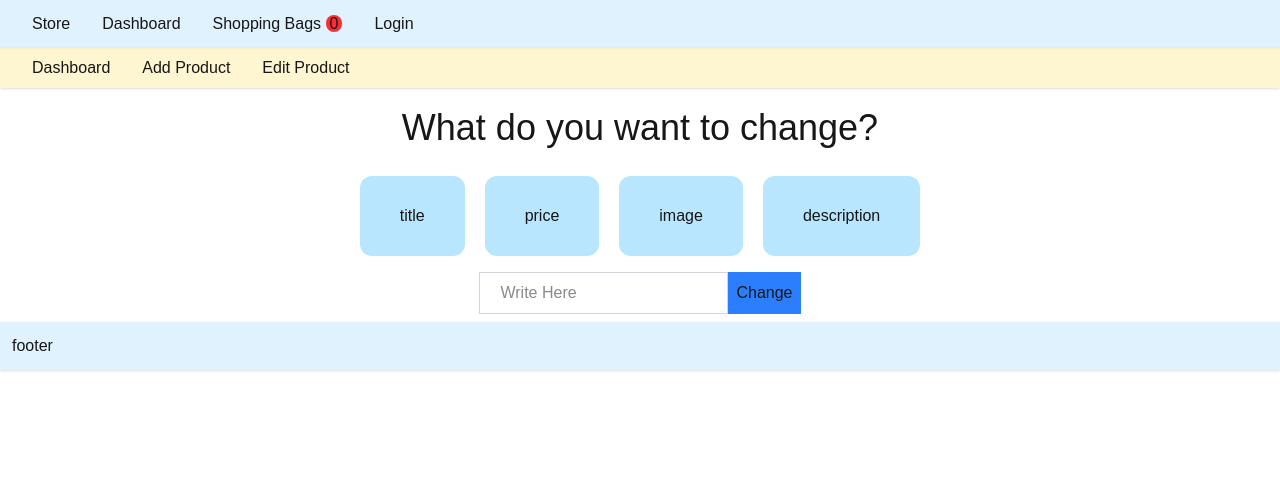
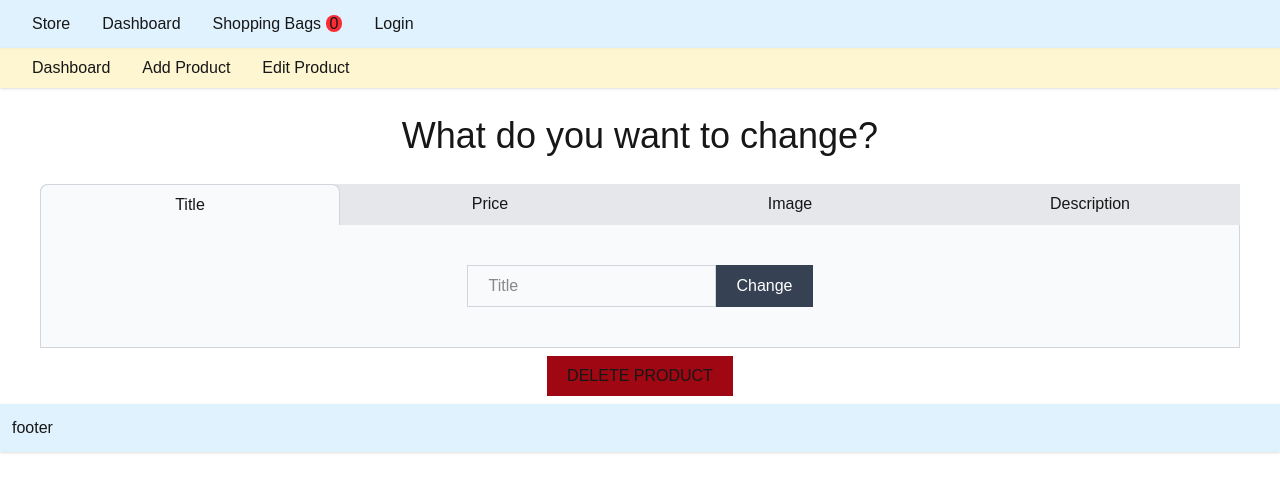
Before and after one commit to KimiyaKhoshnood/FlowerShop, a Next.js app: page /dashboard/edit/1 in a window 1280 px wide. Shown: the top 492 px of the page. Built offline with nearby package versions, Linux system fonts and the light colour scheme; data requests are answered from the project's data file.

Commit message:
updating
updating

```diff
--- a/src/app/bag/page.tsx
+++ b/src/app/bag/page.tsx
@@ -16,6 +16,21 @@ const ShoppingBag = () => {
     });
   }, []);
 
+  const handleBuy = () => {
+    if (shoppingItems[0]) {
+      axios
+      .post("http://localhost:3004/orders", {
+        shoppingItems,
+        discount: discount,
+      })
+      .then((res) => {
+        console.log(res.data);
+      });
+    } else {
+      console.log("Empty Bag!");
+    }
+  };
+
   return (
     <div className="px-10 py-2">
       {shoppingItems?.map((each) => {
@@ -25,7 +40,9 @@ const ShoppingBag = () => {
       {/* component for total price and discount and process */}
       <div className="border">
         <div className="p-3">
-          <p>Total Discount: <span>{discount}%</span></p>
+          <p>
+            Total Discount: <span>{discount}%</span>
+          </p>
           <span>Total Price: </span>{" "}
           <span>
             {shoppingItems
@@ -33,16 +50,29 @@ const ShoppingBag = () => {
                 let selectedProduct = allProducts.find(
                   (product) => product.id == item.id
                 );
-                return total + (selectedProduct?.price || 0) * item.qty * (100-discount)/100;
+                return (
+                  total +
+                  ((selectedProduct?.price || 0) *
+                    item.qty *
+                    (100 - discount)) /
+                    100
+                );
               }, 0)
               .toFixed(2)}{" "}
             $
           </span>
         </div>
-        <Discount/>
+        <Discount />
       </div>
 
-      <div className="flex justify-center p-10"><button className="bg-sky-200 px-10 py-1 rounded-2xl">buy</button></div>
+      {shoppingItems[0] && <div className="flex justify-center p-10">
+        <button
+          onClick={handleBuy}
+          className="bg-sky-200 px-10 py-1 rounded-2xl"
+        >
+          buy
+        </button>
+      </div>}
     </div>
   );
 };
--- a/src/app/page.tsx
+++ b/src/app/page.tsx
@@ -1,7 +1,12 @@
 export default function Home() {
   return (
-    <div className="p-5 shadow-black shadow">
-      Home
+    <div className="shadow-black shadow">
+      <div className="w-full px-60 h-96 bg-blue-400 bg-gradient-to-tr from-blue-400 to to-indigo-600 flex flex-col justify-center" style={{borderRadius:"100% 0% 77% 23% / 0% 49% 51% 100% "}}>
+      <h1 className="text-white font-extrabold text-6xl">Home</h1>
+      <div className="text-white">Lorem ipsum, dolor sit amet consectetur adipisicing elit. Labore consectetur hic possimus expedita fugiat sequi doloremque adipisci necessitatibus cumque.</div>
+      </div>
+
+      <div className="h-96"></div>
     </div>
   );
 }
--- a/src/components/EditSection.tsx
+++ b/src/components/EditSection.tsx
@@ -1,53 +1,154 @@
-"use client"
+"use client";
 import { useEffect, useState } from "react";
 import axios from "axios";
+import { SubmitHandler, useForm } from "react-hook-form";
+import { redirect, useParams } from "next/navigation";
+import { Alert, Button, Dialog, DialogActions, DialogContent, DialogContentText, DialogTitle, Snackbar } from "@mui/material";
+import { capitalizeFirstLetter } from "@/utils/utils";
+
+type Inputs = {
+  input: string;
+};
 
 const EditSection = () => {
+  const [productDetails, setProductDetails] = useState();
+  const [selectedCategory, setSelectedCategory] = useState<string>("title");
+  const [openSuccessSnackbar, setOpenSuccessSnackbar] = useState(false);
+  const [open, setOpen] = useState(false);
 
-    const [productDetails, setProductDetails] = useState()
+  const handleClickOpen = () => {
+    setOpen(true);
+  };
 
-    const id = 1
+  const handleClose = () => {
+    setOpen(false);
+  };
+
+  const handleDelete = () => {
+    axios
+      .delete(`http://localhost:3004/products/${id}`)
+      .then((res) => {
+        console.log("Done", res)
+        if (res.status==200) {
+          redirect("/dashboard/edit")
+        }
+      });
+  }
+
+  const id = useParams().id;
 
   useEffect(() => {
     axios(`http://localhost:3004/products/${id}`).then((res) => {
-          setProductDetails(res.data);
+      setProductDetails(res.data)
     });
   }, []);
 
-      const handleEdit = ((input:string) => {
-        axios.patch(`http://localhost:3004/products/${id}`, {
-          title: input
+  const { register, handleSubmit, formState:{errors} } = useForm<Inputs>();
+
+  const onSubmit: SubmitHandler<Inputs> = (data) => {
+    axios
+      .patch(`http://localhost:3004/products/${id}`, {
+        [selectedCategory]: data.input,
       })
-        .then(() => console.log("Done"))
-      })
-
+      .then((res) => {
+        console.log("Done", res)
+        if (res.status==200) {
+          setOpenSuccessSnackbar(true)
+        }
+      });
+  };
 
   return (
     <>
-      <div>
+    <Snackbar
+          open={openSuccessSnackbar}
+          autoHideDuration={3000}
+          onClose={() => setOpenSuccessSnackbar(false)}
+        >
+          <Alert onClose={() => setOpenSuccessSnackbar(false)} severity="success">
+            Edited!
+          </Alert>
+    </Snackbar>
+
+    <Dialog
+        open={open}
+        onClose={handleClose}
+        aria-labelledby="alert-dialog-title"
+        aria-describedby="alert-dialog-description"
+      >
+        <DialogTitle id="alert-dialog-title">
+          {"Are You Sure?"}
+        </DialogTitle>
+        <DialogContent>
+          <DialogContentText id="alert-dialog-description">
+            This action can't be undone and it will be deleted permenantly.
+          </DialogContentText>
+        </DialogContent>
+        <DialogActions>
+          <Button onClick={handleClose} color="inherit">Cancel</Button>
+          <Button onClick={()=>{
+            handleClose()
+            handleDelete()
+            }} autoFocus color="error">
+            DELETE
+          </Button>
+        </DialogActions>
+      </Dialog>
+
+      <div className="px-10 py-2">
         <h2 className="text-center p-5 text-4xl">
           What do you want to change?
         </h2>
-        <div className="flex justify-center gap-5 p-2">
-          {productDetails && Object.keys(productDetails).filter(item => item !== "id").map((elem, i) => {
+
+        <div className="py-2">
+          <div className="grid grid-cols-4 bg-gray-200 rounded-t-lg w-full">
+            {productDetails &&
+              Object.keys(productDetails)
+                .filter((item) => item !== "id")
+                .map((elem) => {
                   return (
                     <div
-                key={i}
-                className="bg-sky-200 px-10 py-7 rounded-xl cursor-pointer hover:bg-sky-900 hover:text-white hover:rotate-3 transition-colors duration-300 ease-linear"
+                      key={elem}
+                      onClick={() => setSelectedCategory(elem)}
+                      className={`flex justify-center py-2 cursor-pointer ${
+                        selectedCategory == elem
+                          ? "bg-gray-50 rounded-t-lg border-t border-x border-gray-300"
+                          : "bg-gray-200"
+                      }`}
                     >
-                {elem}
+                      {capitalizeFirstLetter(elem)}
                     </div>
                   );
                 })}
           </div>
-        <div className="flex justify-center py-2">
+
+          <div className="bg-gray-50 border-b border-x border-gray-300 py-10 w-full">
+            <form
+              className="flex justify-center"
+              onSubmit={handleSubmit(onSubmit)}
+            >
               <input
                 type="text"
-            placeholder="Write Here"
-            className="border border-gray-300 px-5 py-2"
+                placeholder={capitalizeFirstLetter(selectedCategory)}
+                className="border border-gray-300 px-5 py-2 focus:outline-0"
+                {...register("input", { required: "Field is Required!" })}
               />
-          <button onClick={()=>handleEdit("Product 1")} type="submit" className="bg-blue-500 p-2">
+              <button
+                type="submit"
+                className="bg-gray-700 text-white py-2 px-5"
+              >
                 Change
+              </button>
+            </form>
+            {errors.input && <p className="text-center text-red-700">{errors.input.message}</p>}
+
+          </div>
+
+        </div>
+
+        <div className="flex justify-center w-full">
+          <button onClick={handleClickOpen} className="bg-red-800 py-2 px-5 text-center w-fit">
+            DELETE PRODUCT
           </button>
         </div>
       </div>
--- a/src/database/db.json
+++ b/src/database/db.json
@@ -55,6 +55,13 @@
       "price": 6,
       "image": "https://imageskincare.com/cdn/shop/products/I_BEAUTY_facial_wipes_PDP_R01a.jpg?v=1679405765&width=600",
       "description": "lorem epsimom about product"
+    },
+    {
+      "id": "c5ee",
+      "title": "Product 9",
+      "price": "14",
+      "image": "https://www.imageskincare.de/media/amasty/webp/catalog/product/cache/1e1e9baf02c2daa40c835fad34d48eeb/2/5/25_3_png.webp",
+      "description": "looooooooooooooooreemmmmmmmmmmmmmmmmmmmmmmmmmmmm"
     }
   ],
   "discounts": [
@@ -73,5 +80,17 @@
       "percent": 15,
       "id": "3"
     }
+  ],
+  "orders": [
+    {
+      "id": "0cb0",
+      "shoppingItems": [
+        {
+          "id": "2",
+          "qty": 1
+        }
+      ],
+      "discount": 0
+    }
   ]
 }
--- /dev/null
+++ b/src/utils/utils.ts
@@ -0,0 +1,3 @@
+export const capitalizeFirstLetter = (val:string) => {
+    return String(val).charAt(0).toUpperCase() + String(val).slice(1);
+}
```
Lines whose indentation alone changed are shown as unchanged.
